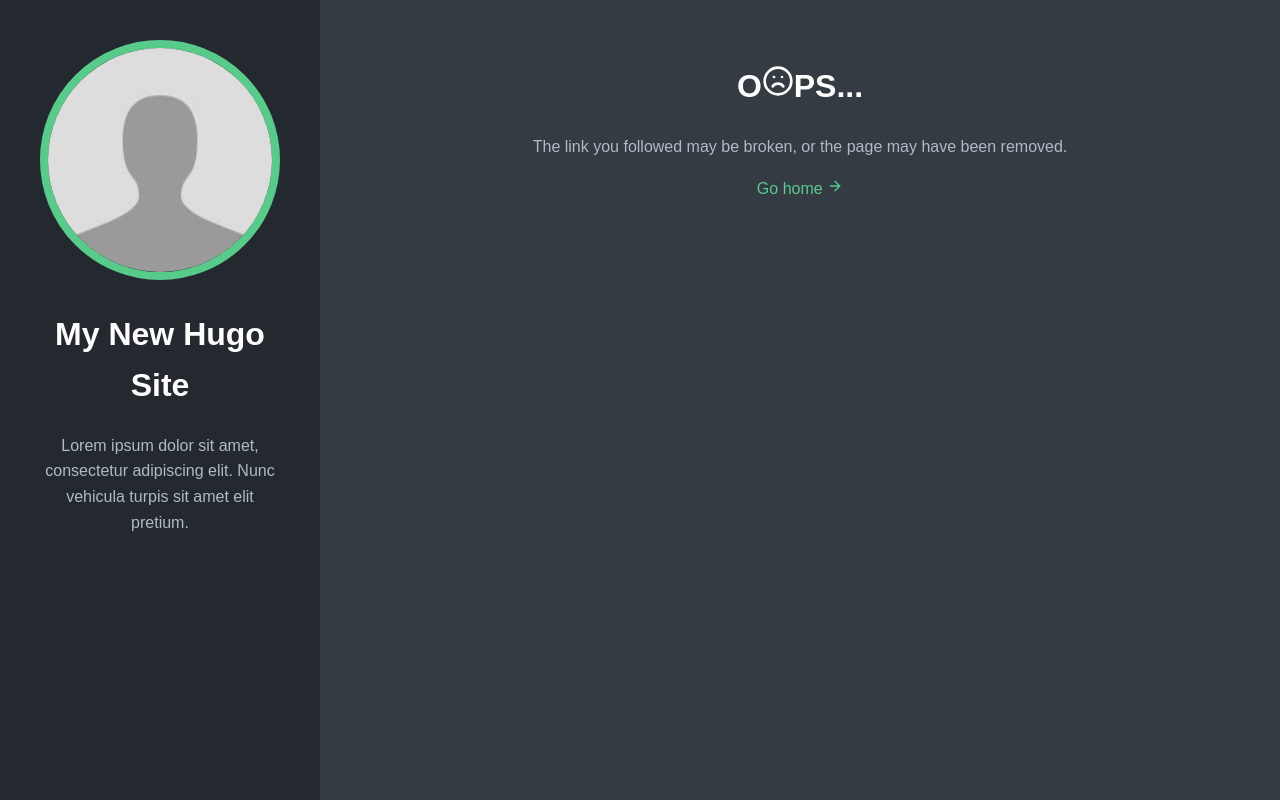
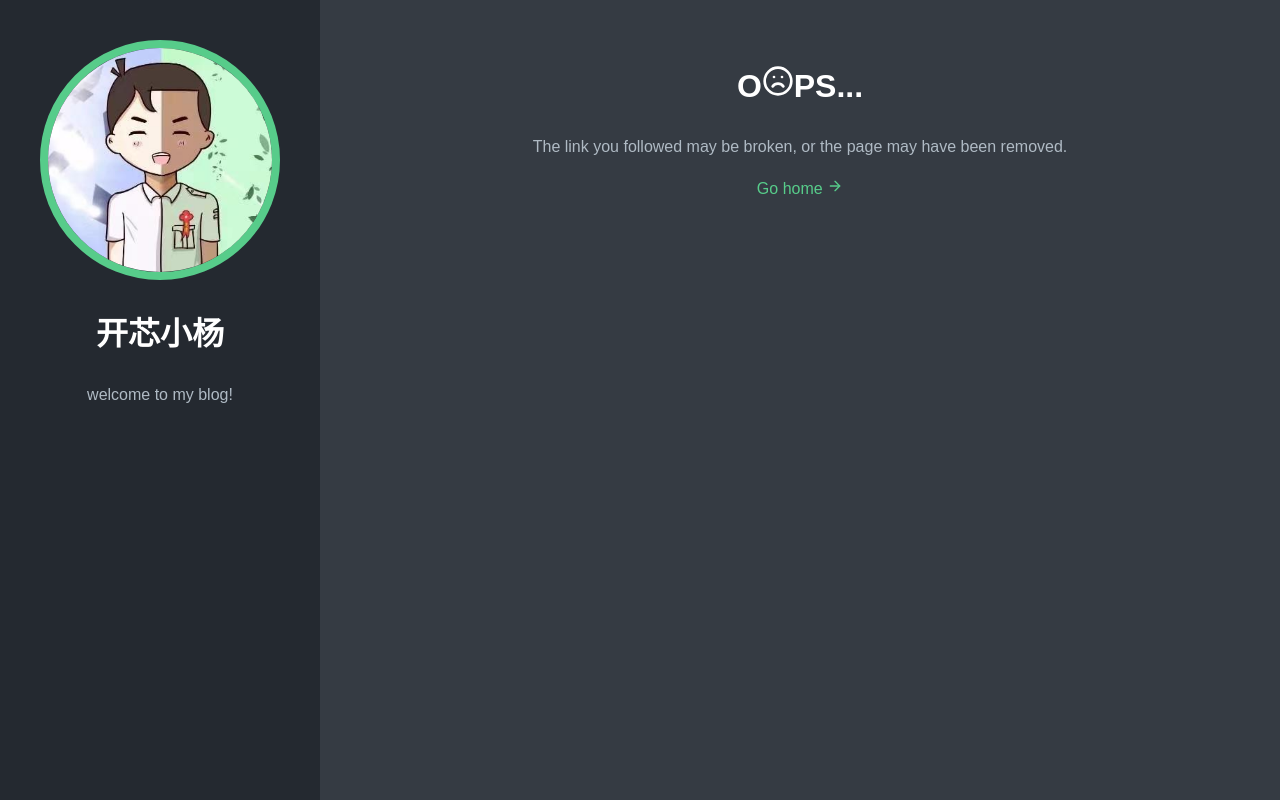
Before and after one commit to JLY0226/JLY0226.github.io, a plain HTML site: page 404.html in a window 1280 px wide. Drawn offline with Linux system fonts and the light colour scheme.

Commit message:
modify logo img

```diff
--- a/404.html
+++ b/404.html
@@ -28,9 +28,9 @@
   </head>
   <body>
     <header class="app-header">
-      <a href="https://JLY0226.github.io/"><img class="app-header-avatar" src="/avatar.jpg" alt="John Doe" /></a>
-      <span class="app-header-title">My New Hugo Site</span>
-      <p>Lorem ipsum dolor sit amet, consectetur adipiscing elit. Nunc vehicula turpis sit amet elit pretium.</p>
+      <a href="https://JLY0226.github.io/"><img class="app-header-avatar" src="/logo1.jpg" alt="John Doe" /></a>
+      <span class="app-header-title">开芯小杨</span>
+      <p>welcome to my blog!</p>
     </header>
     <main class="app-container">
 
```
Also changed, not shown: categories/index.html (+3 -3 lines), post/readme/index.html (+3 -3 lines), tags/index.html (+3 -3 lines), avatar.jpg (deleted).
